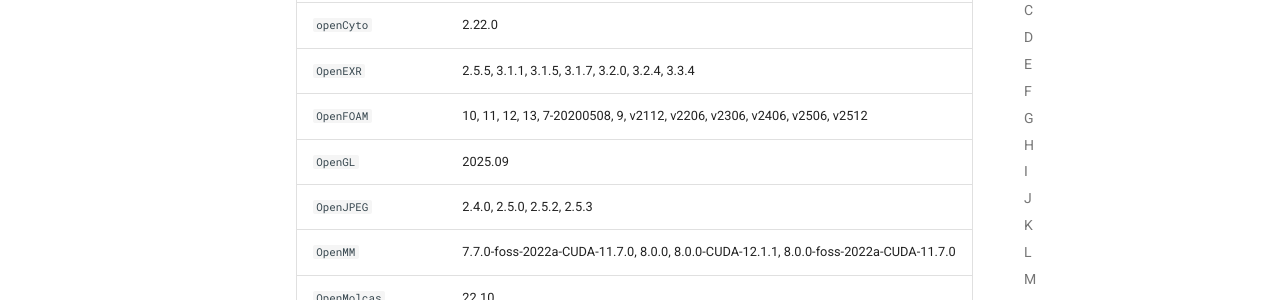
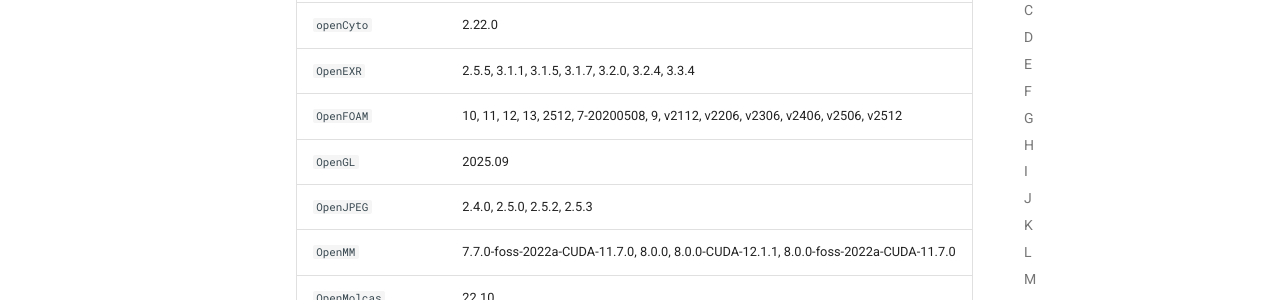
Before and after one commit to lunarc/lunarc_docs, an MkDocs documentation site: the page built from docs/software/installed_software.md, in a window 1280 px wide and 900 px high, scrolled down 99807 px. Shown: the part 152-452 px from the top of the window. Built offline with MkDocs 1.6.1 and Material for MkDocs 9.7.7, drawn with Linux system fonts in a browser that asks for light colours; comment, search, counter and statistics services are not loaded; some of the changed lines change nothing that is shown; some of the changed text lies outside the part shown.

Commit message:
List of software modules auto-updated

```diff
--- a/docs/software/installed_software.md
+++ b/docs/software/installed_software.md
@@ -1,5 +1,5 @@
 # Applications installed as modules
-**Last updated:** 2026-08-19 10:23:02
+**Last updated:** 2026-08-20 11:23:01
 ## A
 
 | Modulename | Versions |
@@ -2194,7 +2194,7 @@
 | `OpenCV` | 4.5.1-contrib, 4.6.0-CUDA-11.7.0-contrib, 4.6.0-contrib |
 | `openCyto` | 2.22.0 |
 | `OpenEXR` | 2.5.5, 3.1.1, 3.1.5, 3.1.7, 3.2.0, 3.2.4, 3.3.4 |
-| `OpenFOAM` | 10, 11, 12, 13, 7-20200508, 9, v2112, v2206, v2306, v2406, v2506, v2512 |
+| `OpenFOAM` | 10, 11, 12, 13, 2512, 7-20200508, 9, v2112, v2206, v2306, v2406, v2506, v2512 |
 | `OpenGL` | 2025.09 |
 | `OpenJPEG` | 2.4.0, 2.5.0, 2.5.2, 2.5.3 |
 | `OpenMM` | 7.7.0-foss-2022a-CUDA-11.7.0, 8.0.0, 8.0.0-CUDA-12.1.1, 8.0.0-foss-2022a-CUDA-11.7.0 |
@@ -3697,4 +3697,4 @@
 | `zUMIs` | 2.9.7-R-4.3.2 |
 
 ---
-**Last updated:** 2026-08-19 10:23:02
+**Last updated:** 2026-08-20 11:23:01
```
